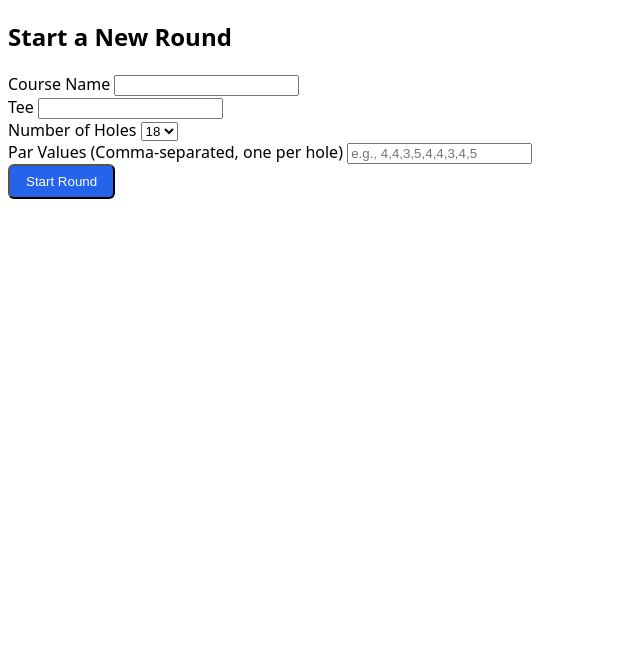
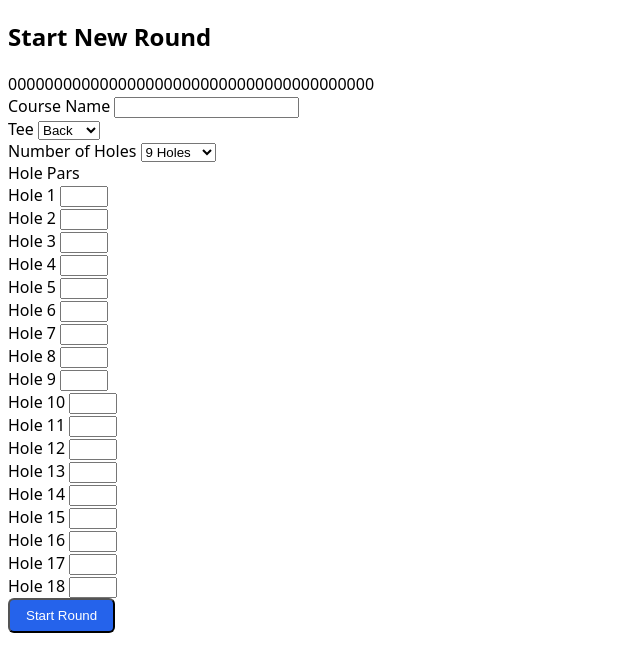
Before and after one commit to CanyenPalmer/mycourse-app, a Flask app: page /start-round in a window 1280 px wide. Shown: the part 52-724 px from the top of the page, without its empty margins (0-640 px from the left). Run offline with Flask 3, Linux system fonts and the light colour scheme; the visitor is signed in with stand-in values (Sample User, id 1).

Commit message:
Update start_round.html

```diff
--- a/templates/start_round.html
+++ b/templates/start_round.html
@@ -1,32 +1,45 @@
 {% extends "base.html" %}
 {% block content %}
 <div class="container mt-5">
-    <h2 class="text-center mb-4">Start a New Round</h2>
-    <form method="POST">
-        <div class="form-group">
-            <label>Course Name</label>
-            <input type="text" name="course_name" class="form-control" required>
+    <h2 class="text-center mb-4">Start New Round</h2>
+    <form method="POST" action="{{ url_for('round.start_round') }}">
+        {{ csrf_token() }}
+
+        <div class="mb-3">
+            <label for="course_name" class="form-label">Course Name</label>
+            <input type="text" class="form-control" name="course_name" required>
         </div>
 
-        <div class="form-group">
-            <label>Tee</label>
-            <input type="text" name="tee" class="form-control" required>
-        </div>
-
-        <div class="form-group">
-            <label>Number of Holes</label>
-            <select name="holes" class="form-control">
-                <option value="9">9</option>
-                <option value="18" selected>18</option>
+        <div class="mb-3">
+            <label for="tee" class="form-label">Tee</label>
+            <select name="tee" class="form-control" required>
+                <option value="Back">Back</option>
+                <option value="Middle">Middle</option>
+                <option value="Front">Front</option>
             </select>
         </div>
 
-        <div class="form-group">
-            <label>Par Values (Comma-separated, one per hole)</label>
-            <input type="text" name="par_values[]" class="form-control" placeholder="e.g., 4,4,3,5,4,4,3,4,5" required>
+        <div class="mb-3">
+            <label for="holes" class="form-label">Number of Holes</label>
+            <select name="holes" class="form-control" required>
+                <option value="9">9 Holes</option>
+                <option value="18">18 Holes</option>
+            </select>
         </div>
 
-        <button type="submit" class="btn btn-success mt-3">Start Round</button>
+        <div class="mb-3">
+            <label class="form-label">Hole Pars</label>
+            <div class="row">
+                {% for i in range(1, 19) %}
+                <div class="col-md-2 mb-2">
+                    <label>Hole {{ i }}</label>
+                    <input type="number" name="par_values[]" class="form-control" min="3" max="5" {% if i <= 9 %}required{% endif %}>
+                </div>
+                {% endfor %}
+            </div>
+        </div>
+
+        <button type="submit" class="btn btn-primary">Start Round</button>
     </form>
 </div>
 {% endblock %}
```
